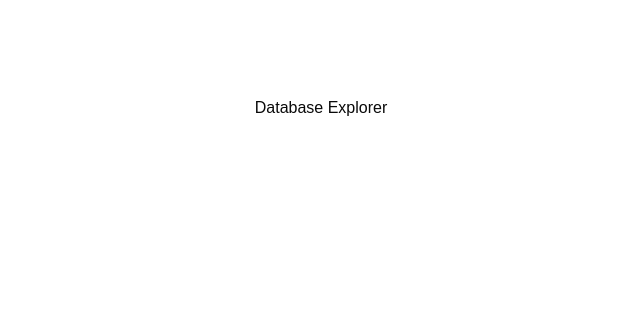
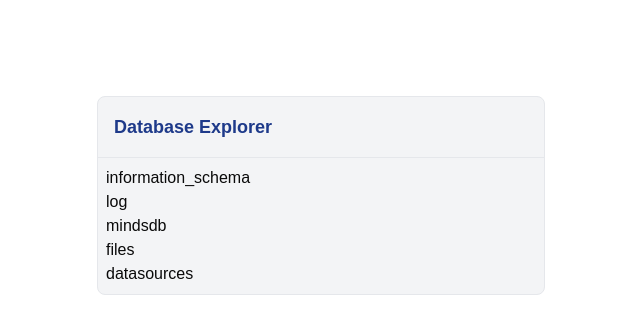
Before and after one commit to ricarellano/database-explorer, a Next.js app: page / in a window 1280 px wide. Shown: the top 334 px of the page, without its empty margins (319-959 px from the left). Built offline with nearby package versions, Linux system fonts and the light colour scheme.

Commit message:
create parent node

```diff
--- a/src/app/page.tsx
+++ b/src/app/page.tsx
@@ -1,12 +1,26 @@
 import { promises as fs } from 'fs';
+import DatabaseExplorer from '@/components/DatabaseExplorer'
+import { Database, Table, Eye, Bot } from 'lucide-react'
 
 export default async function Home() {
   const file = await fs.readFile(process.cwd() + '/src/lib/data.json', 'utf8');
   const data = JSON.parse(file);
 
+  const customTheme = {
+    background: 'bg-gray-100',
+    text: 'text-blue-900',
+    badge: {
+      model: 'bg-pink-100 text-pink-800',
+    }
+  }
+
   return (
     <main className="flex min-h-screen flex-col items-center justify-between p-24">
-      <div>Database Explorer</div>
+      <DatabaseExplorer
+        data={data}
+        theme={customTheme}
+        initialExpandedNodes={['2']}
+      />
     </main>
   )
 }
--- /dev/null
+++ b/src/app/types.ts
@@ -0,0 +1,45 @@
+import { ReactNode } from 'react'
+
+export interface TreeNode {
+  name: string
+  class: string
+  type: string
+  engine?: string | null
+  deletable: boolean
+  visible: boolean
+  children?: TreeNode[]
+}
+
+export interface Theme {
+  background: string
+  hoverBackground: string
+  text: string
+  icon: string
+  chevron: string
+  badge: {
+    [key: string]: string
+  }
+}
+
+export interface TreeViewProps {
+  data: TreeNode[]
+  theme?: Partial<Theme>
+  onNodeClick?: (node: TreeNode) => void
+  customIcons?: { [key: string]: ReactNode }
+  initialExpandedNodes?: string[]
+}
+
+export const defaultTheme: Theme = {
+  background: 'bg-white',
+  hoverBackground: 'hover:bg-gray-50',
+  text: 'text-gray-900',
+  icon: 'text-gray-500',
+  chevron: 'text-gray-400',
+  badge: {
+    system: 'bg-gray-100 text-gray-800',
+    project: 'bg-blue-100 text-blue-800',
+    model: 'bg-purple-100 text-purple-800',
+    view: 'bg-green-100 text-green-800',
+    agent: 'bg-orange-100 text-orange-800',
+  }
+}
--- /dev/null
+++ b/src/components/DatabaseExplorer.tsx
@@ -0,0 +1,46 @@
+"use client"
+
+import React from 'react';
+import { TreeViewProps, defaultTheme } from '../app/types';
+
+export default function DatabaseExplorer({
+  data,
+  theme: customTheme,
+  initialExpandedNodes = []
+}: TreeViewProps) {
+  const theme = React.useMemo(() => ({ ...defaultTheme, ...customTheme }), [customTheme])
+  const [expandedNodes, setExpandedNodes] = React.useState<Set<string>>(new Set(initialExpandedNodes))
+
+  const toggleNode = React.useCallback((nodeName: string) => {
+    setExpandedNodes(prev => {
+      const newSet = new Set(prev)
+      if (newSet.has(nodeName)) {
+        newSet.delete(nodeName)
+      } else {
+        newSet.add(nodeName)
+      }
+      return newSet
+    })
+  }, [])
+
+  const renderTree = React.useCallback((nodes: TreeNode[], level: number) => {
+    return nodes.map(node => (
+      <div>{node.name}</div>
+    ))
+  }, [theme, expandedNodes, toggleNode])
+
+  return (
+    <div
+      className={`w-full max-w-md border border-gray-200 rounded-lg ${theme.background}`}
+      role="tree"
+      aria-label="Database Explorer"
+    >
+      <div className="p-4 border-b border-gray-200">
+        <h2 className={`text-lg font-semibold ${theme.text}`}>Database Explorer</h2>
+      </div>
+      <div className="p-2 overflow-auto">
+        {renderTree(data, 0)}
+      </div>
+    </div>
+  )
+}
--- /dev/null
+++ b/src/components/ui/badge.tsx
@@ -0,0 +1,36 @@
+import * as React from "react"
+import { cva, type VariantProps } from "class-variance-authority"
+
+import { cn } from "@/lib/utils"
+
+const badgeVariants = cva(
+  "inline-flex items-center rounded-md border px-2.5 py-0.5 text-xs font-semibold transition-colors focus:outline-none focus:ring-2 focus:ring-ring focus:ring-offset-2",
+  {
+    variants: {
+      variant: {
+        default:
+          "border-transparent bg-primary text-primary-foreground shadow hover:bg-primary/80",
+        secondary:
+          "border-transparent bg-secondary text-secondary-foreground hover:bg-secondary/80",
+        destructive:
+          "border-transparent bg-destructive text-destructive-foreground shadow hover:bg-destructive/80",
+        outline: "text-foreground",
+      },
+    },
+    defaultVariants: {
+      variant: "default",
+    },
+  }
+)
+
+export interface BadgeProps
+  extends React.HTMLAttributes<HTMLDivElement>,
+    VariantProps<typeof badgeVariants> {}
+
+function Badge({ className, variant, ...props }: BadgeProps) {
+  return (
+    <div className={cn(badgeVariants({ variant }), className)} {...props} />
+  )
+}
+
+export { Badge, badgeVariants }
```
